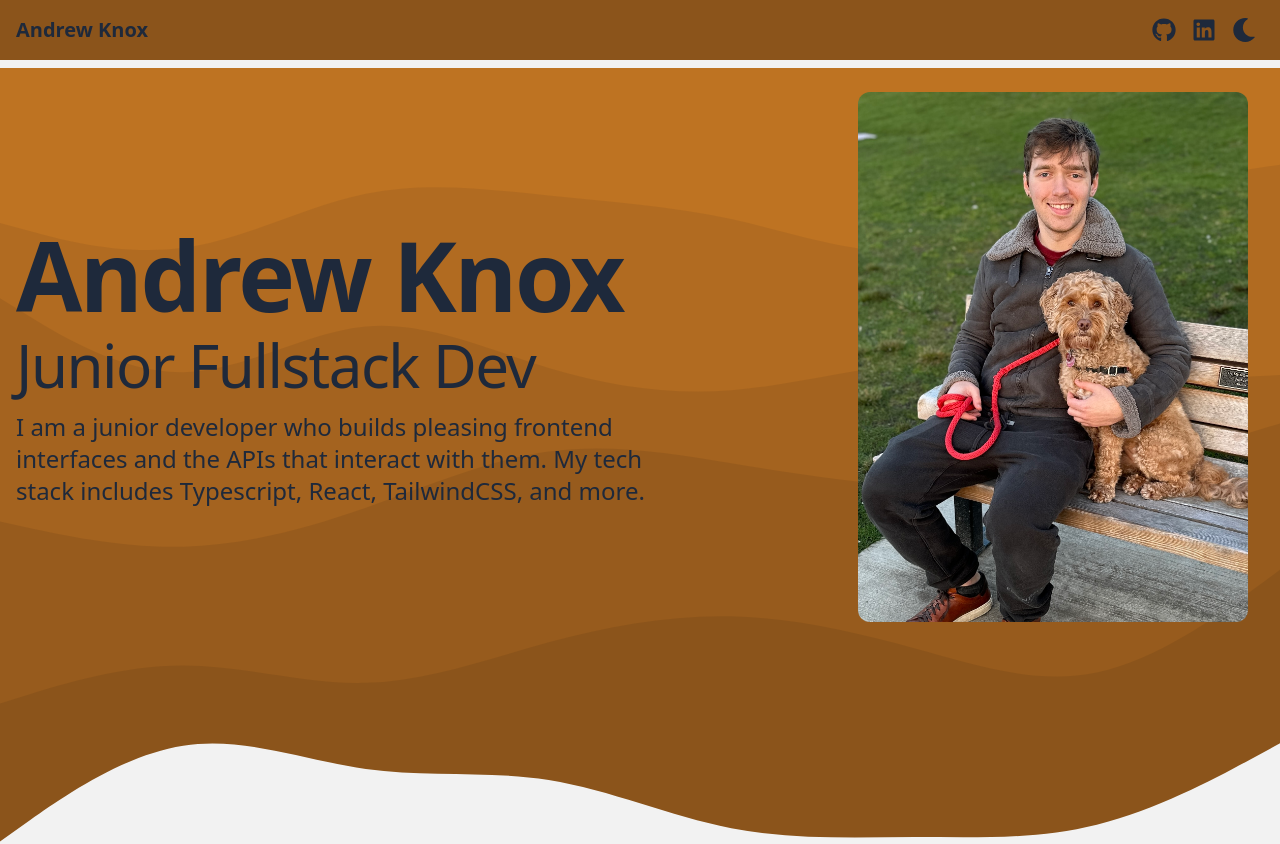
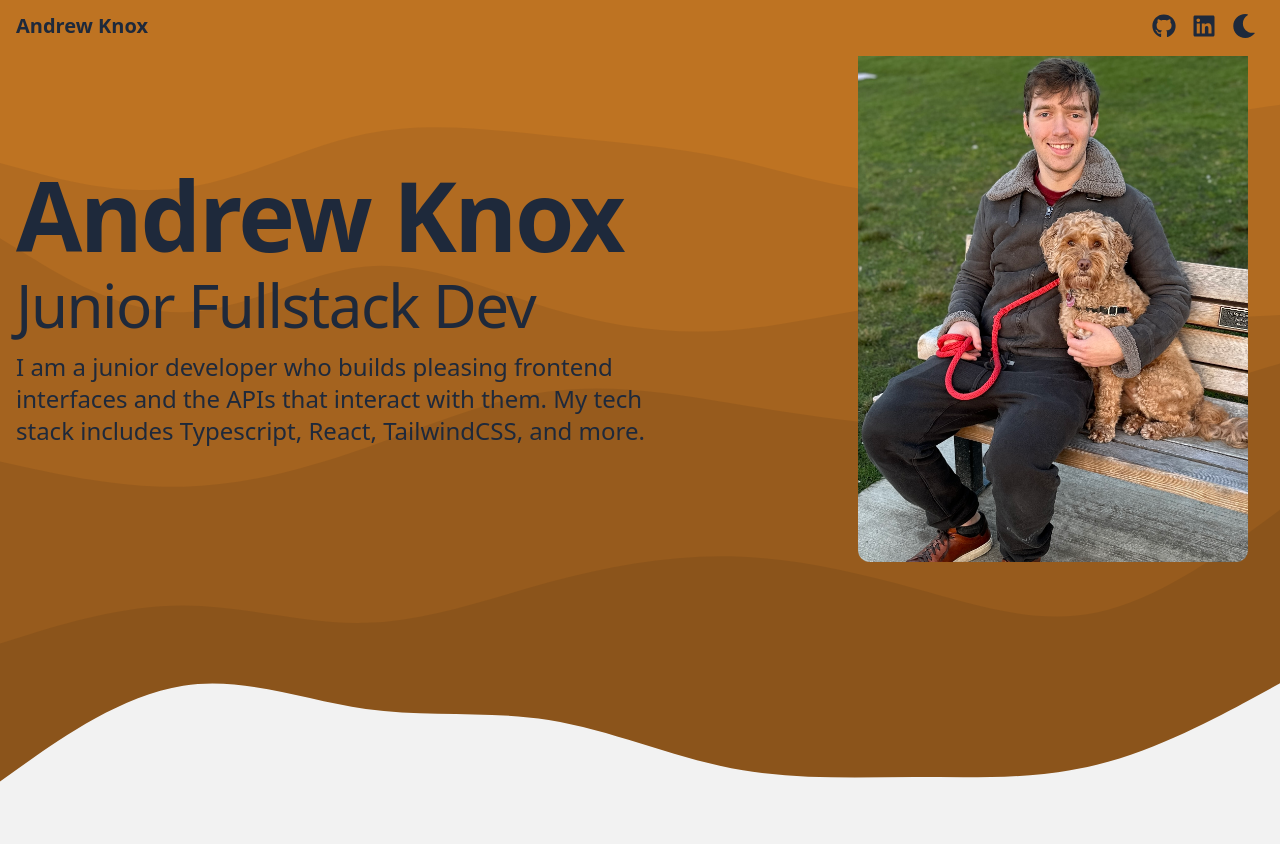
Before and after one commit to knox-dude/knox-dude.github.io, a React (Vite) app: page / in a window 1280 px wide. Shown: the top 844 px of the page. Built offline with nearby package versions, Linux system fonts and the light colour scheme.

Commit message:
making the navbar fixed to top

```diff
--- a/src/Components/NavBar.tsx
+++ b/src/Components/NavBar.tsx
@@ -17,7 +17,7 @@ const ThemeIcon = () => {
 
 function NavBar() {
   return (
-    <nav className=" p-4 bg-primary">
+    <nav className=" p-4 bg-primary-light fixed z-50 w-full -top-1">
       <div className="flex items-center justify-between">
         <div className="text text-xl font-bold">
           <p>Andrew Knox</p>
```
